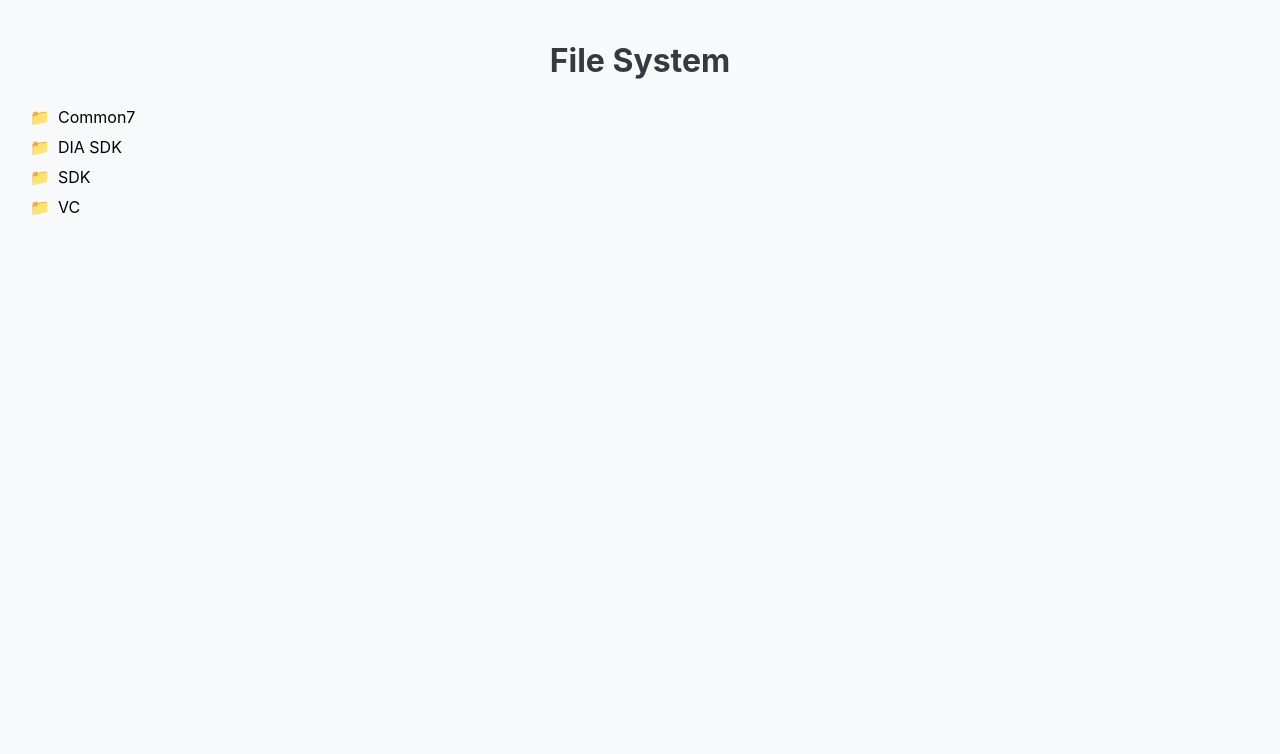
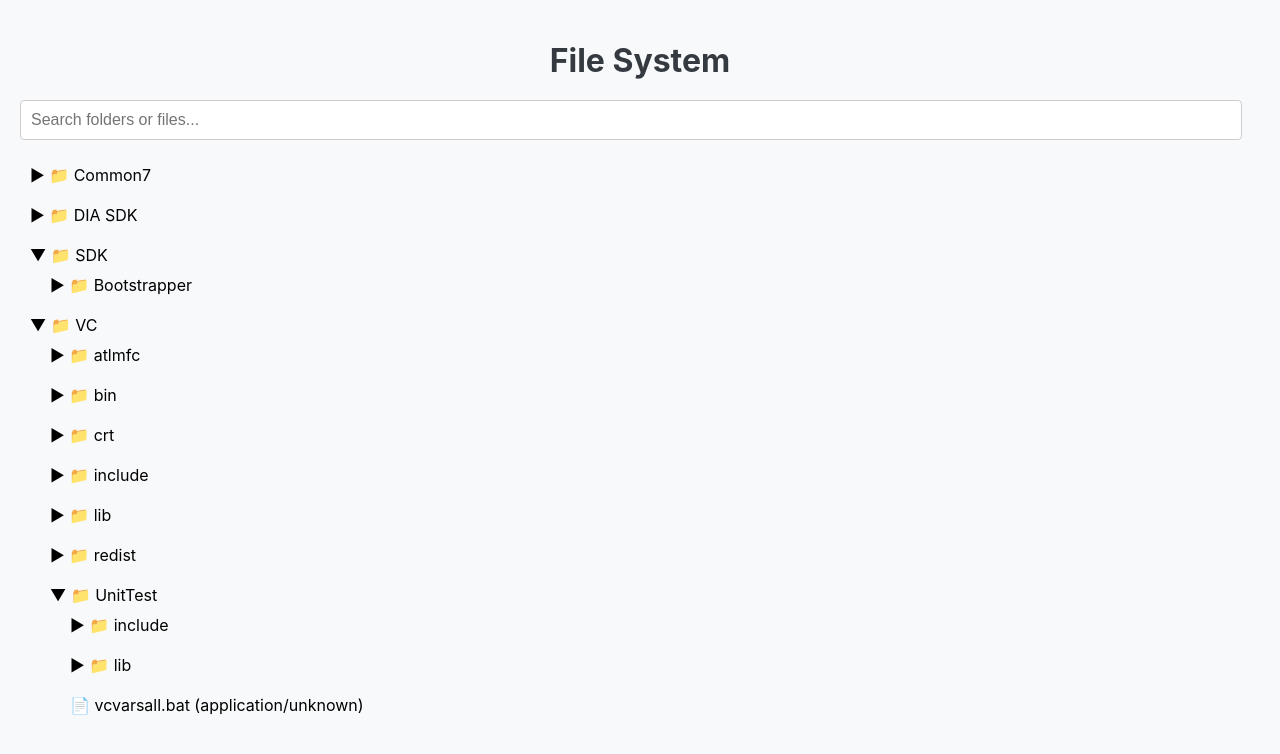
Before and after one commit to favrora/test-tasks, a React (Create React App) app: page / in a window 1280 px wide. Shown: the top 754 px of the page. Built offline with nearby package versions, Linux system fonts and the light colour scheme.

Commit message:
Code for "Extra points"

```diff
--- a/src/App.js
+++ b/src/App.js
@@ -1,17 +1,48 @@
 import React from 'react';
-import { Folder, File } from './components';
+import { Folder, File, Search } from './components';
 import data from './data/Data.json';
 import './styles/App.css';
 
 class App extends React.Component {
+  constructor(props) {
+    super(props);
+    this.state = {
+      searchQuery: '',
+      filteredData: data,
+      expandedFolders: props.expandedFolders || [],
+    };
+  }
+
+  handleSearchChange = (searchQuery, filteredData) => {
+    this.setState({ searchQuery, filteredData });
+  };
+
   render() {
+    const { searchQuery, filteredData, expandedFolders } = this.state;
+
     return (
       <div>
         <h1>File System</h1>
 
-        {data.map((item, index) => {
+        <Search
+          searchQuery={searchQuery}
+          onSearch={this.handleSearchChange}
+          data={data}
+        />
+
+        {filteredData.map((item, index) => {
           if (item.type === 'FOLDER') {
-            return <Folder key={index} name={item.name} children={item.children} level={0} />;
+            return (
+              <Folder
+                key={index}
+                name={item.name}
+                children={item.children}
+                level={0}
+                path={`/${item.name}`}
+                expandedFolders={expandedFolders}
+                searchQuery={searchQuery}
+              />
+            );
           } else if (item.type === 'FILE') {
             return <File key={index} name={item.name} mimeType={item.mime} level={0} />;
           }
--- a/src/components/File.js
+++ b/src/components/File.js
@@ -1,12 +1,14 @@
 import React from 'react';
+import '../styles/App.css';
 
 class File extends React.Component {
   render() {
-    const { name, mimeType } = this.props;
+    const { name, mimeType, level } = this.props;
+
     return (
-      <div className="file">
+      <div className="file" style={{ marginLeft: `${level * 20}px` }}>
         <div className="name">
-          {name} ({mimeType})
+          📄 {name} ({mimeType})
         </div>
       </div>
     );
--- a/src/components/Folder.js
+++ b/src/components/Folder.js
@@ -4,8 +4,9 @@ import File from './File';
 class Folder extends React.Component {
   constructor(props) {
     super(props);
+    const { path, expandedFolders } = props;
     this.state = {
-      collapsed: true,
+      collapsed: !expandedFolders.some(folder => folder.startsWith(path)),
     };
   }
 
@@ -14,19 +15,42 @@ class Folder extends React.Component {
   };
 
   render() {
-    const { name, children, level } = this.props;
+    const { name, children, level, path, expandedFolders, searchQuery } = this.props;
     const { collapsed } = this.state;
+
+    const filteredChildren = children.filter(child => {
+      if (child.type === 'FILE') {
+        return child.name.toLowerCase().includes(searchQuery.toLowerCase());
+      }
+      if (child.type === 'FOLDER') {
+        return this.filterChildren(child, searchQuery) || child.name.toLowerCase().includes(searchQuery.toLowerCase());
+      }
+      return false;
+    });
 
     return (
       <div className="folder">
-        <div className="name" onClick={this.toggleCollapse}>
-          {name}
+        <div
+          className="name"
+          onClick={this.toggleCollapse}
+          style={{ cursor: 'pointer', marginLeft: `${level * 20}px` }}
+        >
+          {collapsed ? '▶' : '▼'} 📁 {name}
         </div>
 
-        {!collapsed &&
-          children.map((child, index) => {
+        {!collapsed && filteredChildren.map((child, index) => {
           if (child.type === 'FOLDER') {
-              return <Folder key={index} name={child.name} children={child.children} level={level + 1} />;
+            return (
+              <Folder
+                key={index}
+                name={child.name}
+                children={child.children}
+                level={level + 1}
+                path={`${path}/${child.name}`}
+                expandedFolders={expandedFolders}
+                searchQuery={searchQuery}
+              />
+            );
           } else if (child.type === 'FILE') {
             return <File key={index} name={child.name} mimeType={child.mime} level={level + 1} />;
           }
@@ -35,6 +59,18 @@ class Folder extends React.Component {
       </div>
     );
   }
+
+  filterChildren = (folder, searchQuery) => {
+    return folder.children.some(child => {
+      if (child.type === 'FILE') {
+        return child.name.toLowerCase().includes(searchQuery.toLowerCase());
+      }
+      if (child.type === 'FOLDER') {
+        return this.filterChildren(child, searchQuery) || child.name.toLowerCase().includes(searchQuery.toLowerCase());
+      }
+      return false;
+    });
+  };
 }
 
 export default Folder;
--- /dev/null
+++ b/src/components/Search.js
@@ -0,0 +1,45 @@
+import React from 'react';
+
+class Search extends React.Component {
+  handleChange = (event) => {
+    const searchQuery = event.target.value;
+    const filteredData = this.filterData(this.props.data, searchQuery);
+    this.props.onSearch(searchQuery, filteredData);
+  };
+
+  filterData = (data, searchQuery) => {
+    const lowerCaseQuery = searchQuery.toLowerCase();
+
+    const filterItems = (items) => {
+      let result = [];
+
+      for (let item of items) {
+        if (item.type === 'FOLDER') {
+          const filteredChildren = filterItems(item.children);
+          if (filteredChildren.length > 0 || item.name.toLowerCase().includes(lowerCaseQuery)) {
+            result.push({ ...item, children: filteredChildren });
+          }
+        } else if (item.type === 'FILE' && item.name.toLowerCase().includes(lowerCaseQuery)) {
+          result.push(item);
+        }
+      }
+
+      return result;
+    };
+
+    return filterItems(data);
+  };
+
+  render() {
+    return (
+      <input
+        type="text"
+        placeholder="Search folders or files..."
+        value={this.props.searchQuery}
+        onChange={this.handleChange}
+      />
+    );
+  }
+}
+
+export default Search;
--- a/src/components/index.js
+++ b/src/components/index.js
@@ -1,2 +1,3 @@
 export { default as File } from './File';
 export { default as Folder } from './Folder';
+export { default as Search } from './Search';
--- /dev/null
+++ b/src/data/ExpandedFolders.json
@@ -0,0 +1,4 @@
+[
+  "/SDK",
+  "/VC/UnitTest"
+]
--- a/src/index.css
+++ /dev/null
@@ -1,10 +0,0 @@
-body {
-  margin: 0;
-  padding: 20px 0;
-  background-color: #F8F9FA;
-  font-family: -apple-system, BlinkMacSystemFont, 'Segoe UI', 'Roboto', 'Oxygen',
-    'Ubuntu', 'Cantarell', 'Fira Sans', 'Droid Sans', 'Helvetica Neue',
-    sans-serif;
-  -webkit-font-smoothing: antialiased;
-  -moz-osx-font-smoothing: grayscale;
-}
--- a/src/index.js
+++ b/src/index.js
@@ -1,17 +1,16 @@
 import React from 'react';
-import ReactDOM from 'react-dom/client';
-import './index.css';
+import { createRoot } from 'react-dom/client';
+import reportWebVitals from './reportWebVitals';
+import expandedFolders from './data/ExpandedFolders.json';
 import App from './App';
-import reportWebVitals from './reportWebVitals';
 
-const root = ReactDOM.createRoot(document.getElementById('root'));
+const container = document.getElementById('root');
+const root = createRoot(container);
+
 root.render(
   <React.StrictMode>
-    <App />
+    <App expandedFolders={expandedFolders} />
   </React.StrictMode>
 );
 
-// If you want to start measuring performance in your app, pass a function
-// to log results (for example: reportWebVitals(console.log))
-// or send to an analytics endpoint. Learn more: https://bit.ly/CRA-vitals
 reportWebVitals();
--- a/src/styles/App.css
+++ b/src/styles/App.css
@@ -1,13 +1,44 @@
+body {
+  margin: 0;
+  padding: 20px;
+  background-color: #F8F9FA;
+  font-family: -apple-system, BlinkMacSystemFont, 'Segoe UI', 'Roboto', 'Oxygen',
+    'Ubuntu', 'Cantarell', 'Fira Sans', 'Droid Sans', 'Helvetica Neue',
+    sans-serif;
+  -webkit-font-smoothing: antialiased;
+  -moz-osx-font-smoothing: grayscale;
+}
+
 h1 {
   text-align: center;
   color: #343a40;
+  margin-bottom: 20px;
 }
 
-.folder, .file {
-  margin-left: 20px;
+input[type="text"] {
+  width: calc(100% - 40px);
+  padding: 10px;
+  margin: 0 0 20px;
+  border: 1px solid #ccc;
+  border-radius: 4px;
+  font-size: 16px;
 }
 
-.folder .name, .file .name {
+.file {
+  padding-left: 20px;
+  margin-bottom: 5px;
+}
+
+.folder {
+  margin-bottom: 10px;
+}
+
+.folder .arrow {
+  margin-right: 5px;
+}
+
+.folder .name,
+.file .name {
   cursor: pointer;
   display: flex;
   align-items: center;
@@ -16,16 +47,12 @@ h1 {
   transition: background-color 0.3s;
 }
 
-.folder .name:hover, .file .name:hover {
-  background-color: #e9ecef;
+.folder .name:hover,
+.file .name:hover {
+  background-color: #d0d0d0;
 }
 
-.folder .name::before {
-  content: '📁';
-  margin-right: 8px;
+.folder .name:active,
+.file .name:active {
+  background-color: #b6b6b6;
 }
-
-.file .name::before {
-  content: '📄';
-  margin-right: 8px;
-}
```
Also changed, not shown: TODO For David.txt (added), 1 other file (tests, documents, lock files or other folders). Lines whose indentation alone changed are shown as unchanged.
